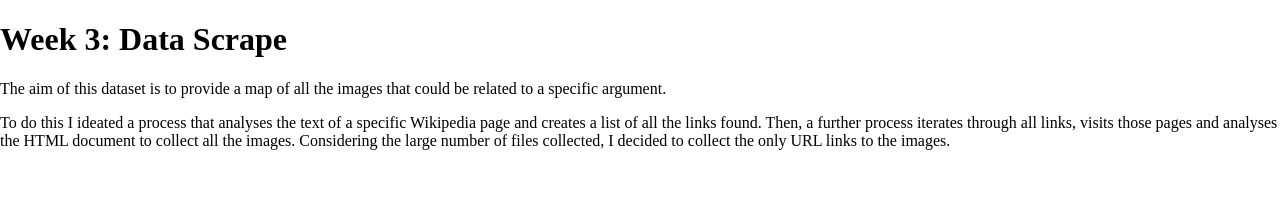
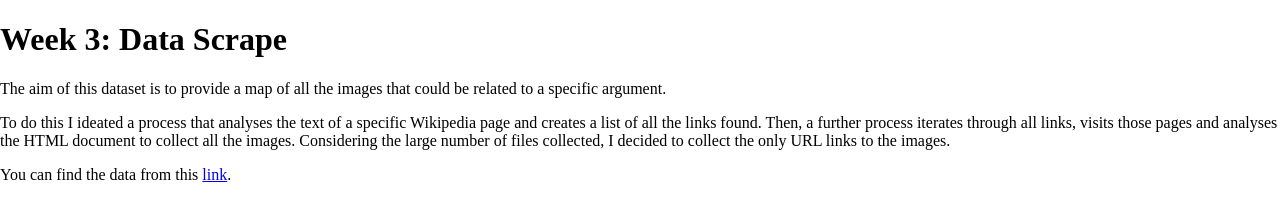
Before and after one commit to samuelealbani/data_scrape, a plain HTML site: page index.html in a window 1280 px wide. Drawn offline with nearby package versions, Linux system fonts and the light colour scheme; some packages are replaced by stand-ins of ours; files that its build step writes are made by us from their sources; a script that the page names is missing.

Commit message:
Update index.html

```diff
--- a/index.html
+++ b/index.html
@@ -25,6 +25,7 @@
           found. Then, a further process iterates through all links, visits those pages and analyses the HTML document to collect
           all the images. Considering the large number of files collected, I decided to collect the only URL links to the images.
         </p>
+        <p>You can find the data from this <a href="https://github.com/samuelealbani/data_scrape/blob/main/DataRetrieval.json">link</a>.</p>
 
       </div>
     </main>
```
